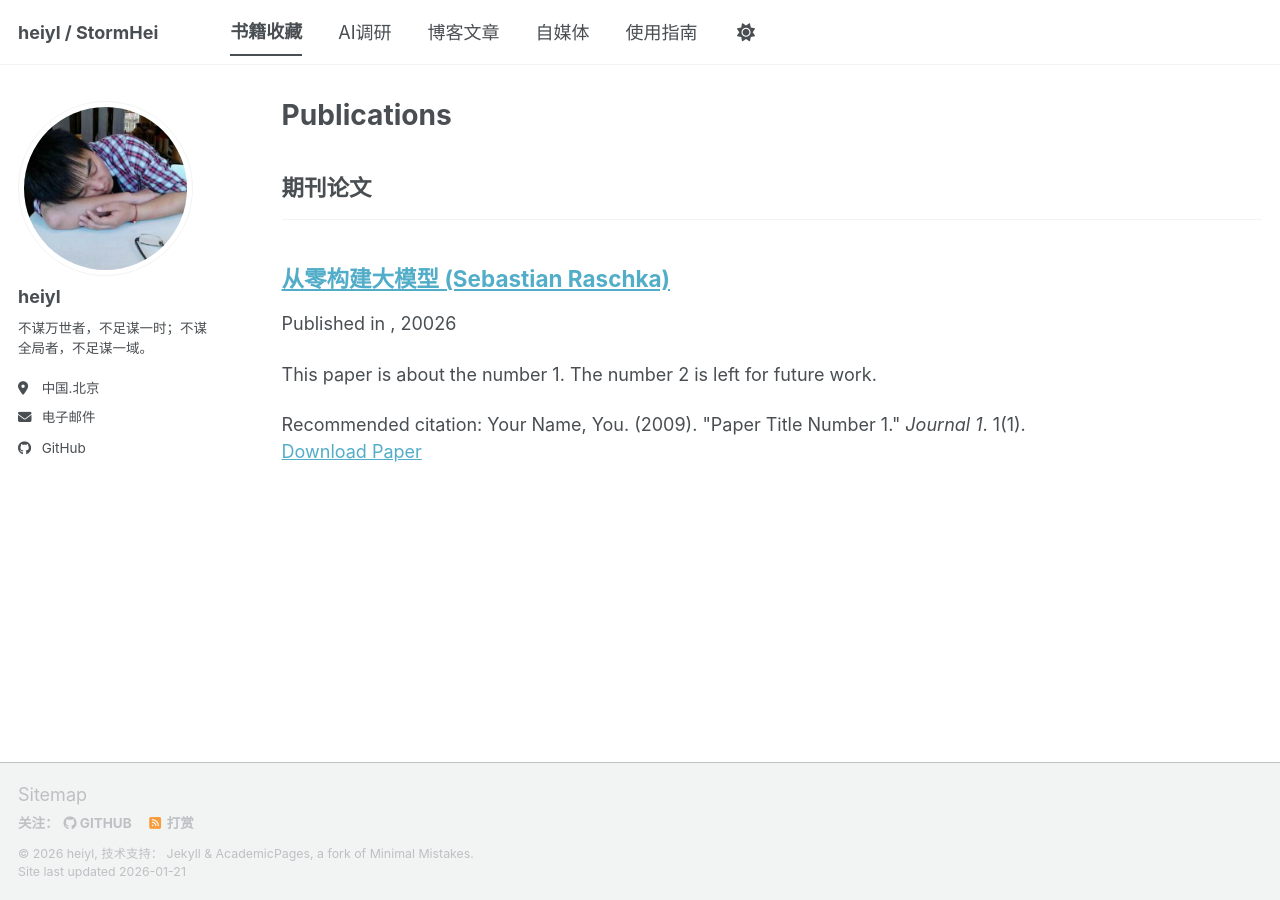
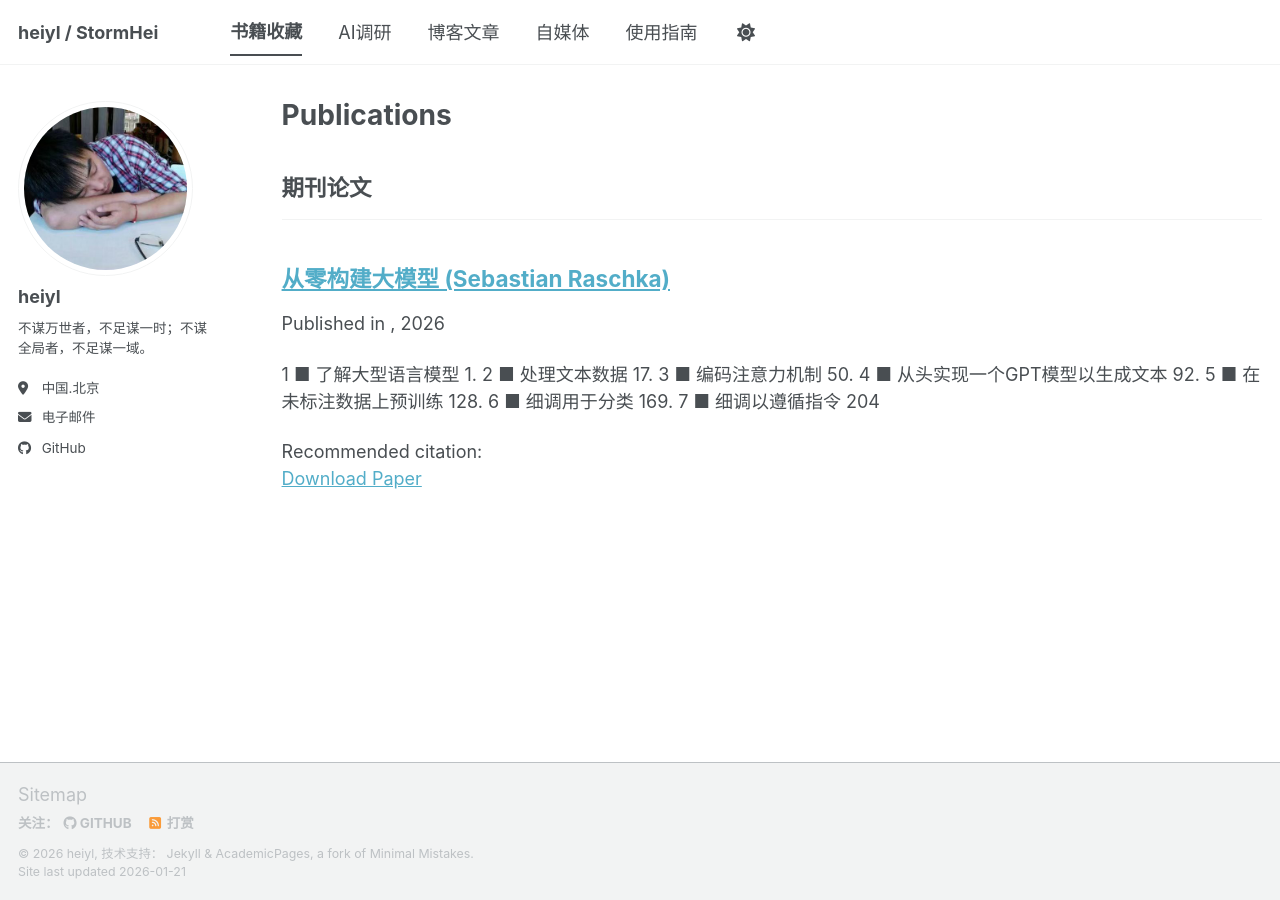
Before and after one commit to heiyl/heiyl.github.io, a Jekyll site: the page built from _pages/publications.html, in a window 1280 px wide. Built offline with Jekyll 4.4.1, drawn with Linux system fonts in a browser that asks for light colours; a script bundle is joined from its source files by our own code; library files that are not in the unit come from our copies.

Commit message:
change excerpt

```diff
--- a/_publications/2026-01-21-paper-title-number-1.md
+++ b/_publications/2026-01-21-paper-title-number-1.md
@@ -3,23 +3,23 @@ title: "从零构建大模型 (Sebastian Raschka)"
 collection: publications
 category: manuscripts
 permalink: /publication/2026-01-21-number-1
-excerpt: 'This paper is about the number 1. The number 2 is left for future work.'
-date: 20026-01-21
+excerpt: '1 ■ 了解大型语言模型 1. 2 ■ 处理文本数据 17. 3 ■ 编码注意力机制 50. 4 ■ 从头实现一个GPT模型以生成文本 92. 5 ■ 在未标注数据上预训练 128. 6 ■ 细调用于分类 169. 7 ■ 细调以遵循指令 204'
+date: 2026-01-21
 venue: ''
 # slidesurl: 'https://heiyl.github.io/files/slides1.pdf'
 paperurl: 'https://heiyl.github.io/files/book/从零构建大模型 (Sebastian Raschka).pdf'
 # bibtexurl: 'https://heiyl.github.io/files/bibtex1.bib'
-citation: 'Your Name, You. (2009). &quot;Paper Title Number 1.&quot; <i>Journal 1</i>. 1(1).'
+citation: ''
 ---
 我读完了《从零构建大模型》，这5个核心洞察颠覆了我的认知
 
-* 引言：揭开LLM的神秘面纱
+引言：揭开LLM的神秘面纱
 
 近几年来，以ChatGPT为代表的大型语言模型（LLM）在全球范围内掀起了一场技术革命。从撰写邮件、总结报告到编写代码，它们强大的能力令人惊叹。然而，对于大多数人来说，这些模型的内部工作原理如同一个神秘的“黑箱”，我们知其然，却不知其所以然。
 
 正是为了揭开这个“黑箱”，Sebastian Raschka撰写了《从零构建大模型》这本堪称“屠龙之术”的实践指南。它并非停留在理论层面，而是带领读者一步步用代码构建一个属于自己的小型GPT模型。通读全书后，我提炼出了五个最具颠覆性、也最有影响力的核心洞察，它们彻底刷新了我对LLM的理解，现在分享给你，让我们一同窥见LLM的底层逻辑。
 
-* 1. 核心任务出奇的简单：只会“预测下一个词”
+1. 核心任务出奇的简单：只会“预测下一个词”
 
 我们常常惊叹于LLM能够进行翻译、摘要、问答等复杂任务，直觉上会认为它们的训练目标也一定极其复杂。然而，事实恰恰相反。LLM在预训练阶段的核心任务只有一个，那就是“预测下一个词”。
 
@@ -27,7 +27,7 @@ citation: 'Your Name, You. (2009). &quot;Paper Title Number 1.&quot; <i>Journal
 
 这种学习方式被称为“自监督学习”，它的巧妙之处在于，模型能从数据本身“即时”创建标签（即下一个词就是标签），因此可以利用互联网上几乎无限的未标注文本进行训练。正是为了在“预测下一个词”这个简单任务上做到极致，模型被迫学习到了语法规则、上下文逻辑、事实知识，乃至世界运作的某些规律。所有那些令人惊艳的复杂能力，都是从这个简单到极致的目标中“涌现”出来的——这正是我们稍后将要探讨的“涌现能力”的根源。
 
-* 2. 少即是多：强大的GPT模型只用了Transformer架构的一半
+2. 少即是多：强大的GPT模型只用了Transformer架构的一半
 
 谈到LLM，就绕不开奠定其基础的Transformer架构。2017年提出的原始Transformer架构是为机器翻译任务设计的，它包含两个核心部分：一个负责理解输入文本的“编码器（Encoder）”和一个负责生成输出文本的“解码器（Decoder）”。
 
@@ -45,7 +45,7 @@ LLM最神奇的特性之一，便是它的“涌现能力”（Emergent Abilitie
 
 简单来说，模型在阅读了海量的多语言文本后，自己“悟”出了不同语言之间的对应关系和转换模式。这一点至关重要，因为它揭示了LLM的巨大潜力：我们不需要为每一个任务都训练一个专门的模型，一个经过充分预训练的通用大模型，就有可能解决多种不同的问题，这正是通往通用人工智能的重要一步。
 
-* 4. 语言模型没有“生词”：聪明的字节对编码（BPE）
+4. 语言模型没有“生词”：聪明的字节对编码（BPE）
 
 我们可能会遇到一个问题：如果模型在处理文本时，遇到了一个训练数据里从未见过的词（即词汇表外的词），该怎么办？传统的做法是将其标记为一个特殊的<|unk|>（未知）符号，但这无疑会丢失信息。
 
@@ -53,7 +53,7 @@ LLM最神奇的特性之一，便是它的“涌现能力”（Emergent Abilitie
 
 书中通过图2.11生动地展示了BPE如何将一个虚构的未知词 "Akwirw ier" 分解为 "Ak"、"w"、"ir"、"w"、" "、"ier" 等多个它认识的子词。这种方法的绝妙之处在于，从根本上消除了“未知词”或“生词”的问题。无论输入多么罕见、多么新颖的单词，甚至是无意义的乱码，BPE都能将其拆解成自己词汇表里的基本组件进行处理。这极大地增强了模型的鲁棒性，确保它能从容应对任何形式的文本输入。
 
-* 5. 你也可以从零构建一个LLM：揭开黑箱的终极路径
+5. 你也可以从零构建一个LLM：揭开黑箱的终极路径
 
 在本书的前言中，作者Sebastian Raschka提出了一个极具启发性的观点，这也是全书的灵魂所在：
 
@@ -63,7 +63,7 @@ LLM最神奇的特性之一，便是它的“涌现能力”（Emergent Abilitie
 
 这个洞察的启发性在于，它赋予了普通技术爱好者和学习者真正掌握这项前沿技术的能力。它告诉我们，理解复杂系统的最佳方式不是旁观和猜测，而是亲手去建造它。通过实践获得的深刻理解，是任何理论学习都无法替代的。LLM的“黑箱”并非无法打开，而这本书就是递到我们手中的那把钥匙。
 
-* 总结：从原理到实践，LLM并非魔法
+总结：从原理到实践，LLM并非魔法
 
 通过《从零构建大模型》这本书，我们得以窥见LLM的底层逻辑。从“预测下一个词”这个简单的核心任务，到“仅解码器”的精简架构，再到BPE分词器的巧妙设计，我们发现，LLM并非无法理解的魔法，而是一个建立在一系列巧妙且可理解的原则之上的复杂工程系统。无论是“预测下一个词”的单一目标，还是BPE分词器“化整为零”的巧妙规则，我们都发现，LLM的强大能力源于简单的规则在海量数据和巨大规模下的极致放大。
 
```
